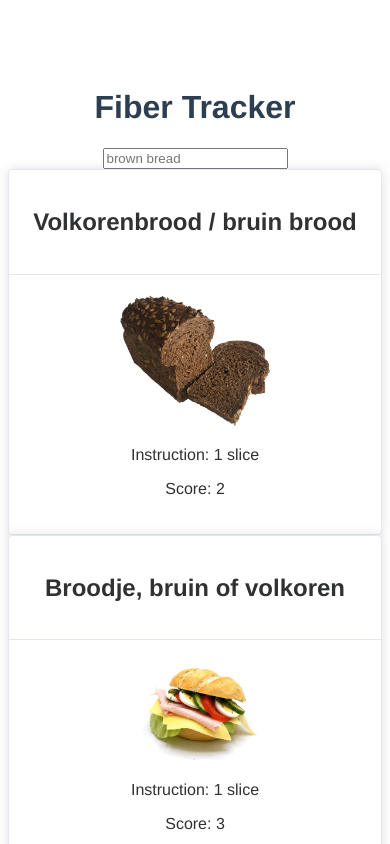
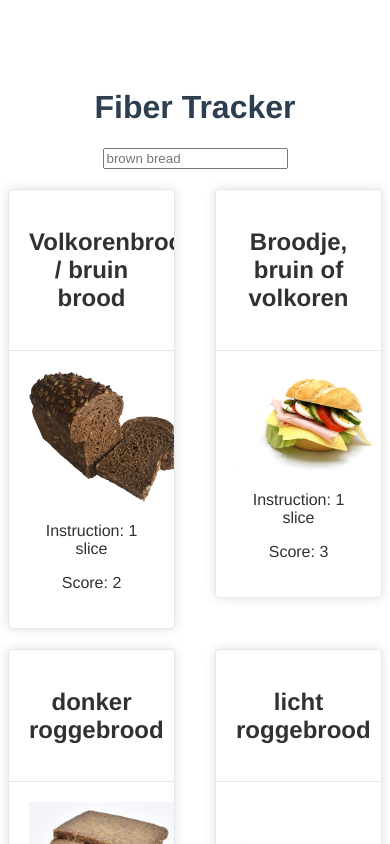
Before and after one commit to tannazma/fiber-tracker, a Vue app in the folder frontend/: page / in a window 390 px wide. Shown: the top 844 px of the page. Built offline with nearby package versions, Linux system fonts and the light colour scheme.

Commit message:
adding css styles to the cards

```diff
--- a/frontend/src/App.vue
+++ b/frontend/src/App.vue
@@ -62,6 +62,7 @@ const filteredFiberFoods = computed(() => {
   );
 });
 </script>
+
 <style>
 #app {
   font-family: Avenir, Helvetica, Arial, sans-serif;
@@ -70,7 +71,33 @@ const filteredFiberFoods = computed(() => {
   text-align: center;
   color: #2c3e50;
 }
+.fiber-foods-container {
+  padding-top: 20px;
+  display: flex;
+  flex-wrap: wrap;
+  align-items: flex-start;
+  justify-content: space-between;
+  gap: 20px;
+}
 
+.fiber-food-card {
+  flex: 0 0 calc(20% - 20px);
+  max-width: calc(20% - 20px);
+}
+
+@media (max-width: 768px) {
+  .fiber-food-card {
+    flex: 0 0 calc(30% - 20px);
+    max-width: calc(50% - 20px);
+  }
+}
+
+@media (max-width: 380px) {
+  .fiber-food-card {
+    flex: 0 0 calc(100% - 20px);
+    max-width: calc(100% - 20px);
+  }
+}
 nav {
   padding: 30px;
 }
```
Lines whose indentation alone changed are shown as unchanged.
